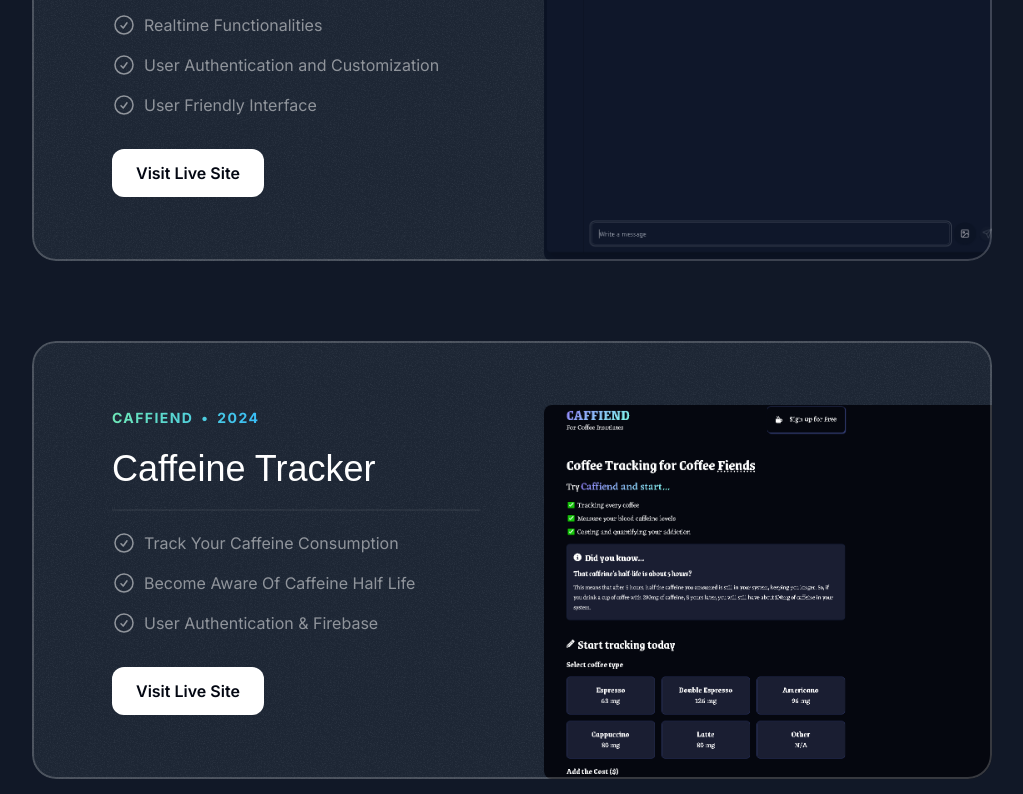
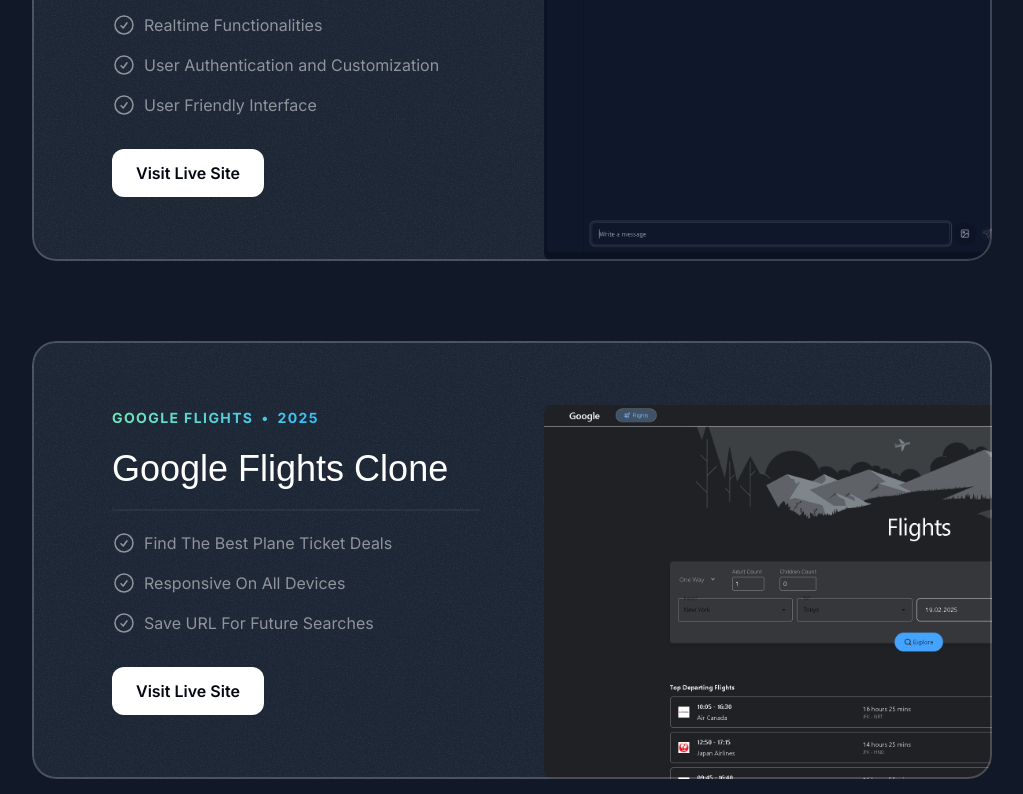
Before and after one commit to ZTNimbus/kaya-atasoy, a Next.js app: page / in a window 1280 px wide. Shown: the part 2003-2797 px from the top of the page, without its empty margins (128-1151 px from the left). Built offline with nearby package versions, Linux system fonts and the light colour scheme; a web font is replaced by a local one.

Commit message:
update projects

```diff
--- a/src/sections/Projects.tsx
+++ b/src/sections/Projects.tsx
@@ -1,6 +1,7 @@
 import touchHomePage from "@/assets/images/touch.png";
 import CaffiendHomePage from "@/assets/images/caffiend.png";
 import MelodiaHomePage from "@/assets/images/melodia.png";
+import GoogleFlightsHomePage from "@/assets/images/google-flights-clone.png";
 import Image from "next/image";
 import CheckIcon from "@/assets/icons/check-circle.svg";
 import SectionHeader from "@/components/SectionHeader";
@@ -30,6 +31,18 @@
     ],
     link: "https://touch-chkm.onrender.com/",
     image: touchHomePage,
+  },
+  {
+    company: "Google Flights",
+    year: "2025",
+    title: "Google Flights Clone",
+    results: [
+      { title: "Find The Best Plane Ticket Deals" },
+      { title: "Responsive On All Devices" },
+      { title: "Save URL For Future Searches" },
+    ],
+    link: "https://flights-replica.netlify.app/",
+    image: GoogleFlightsHomePage,
   },
   {
     company: "Caffiend",
```
Also changed, not shown: src/assets/images/google-flights-clone.png (added).
